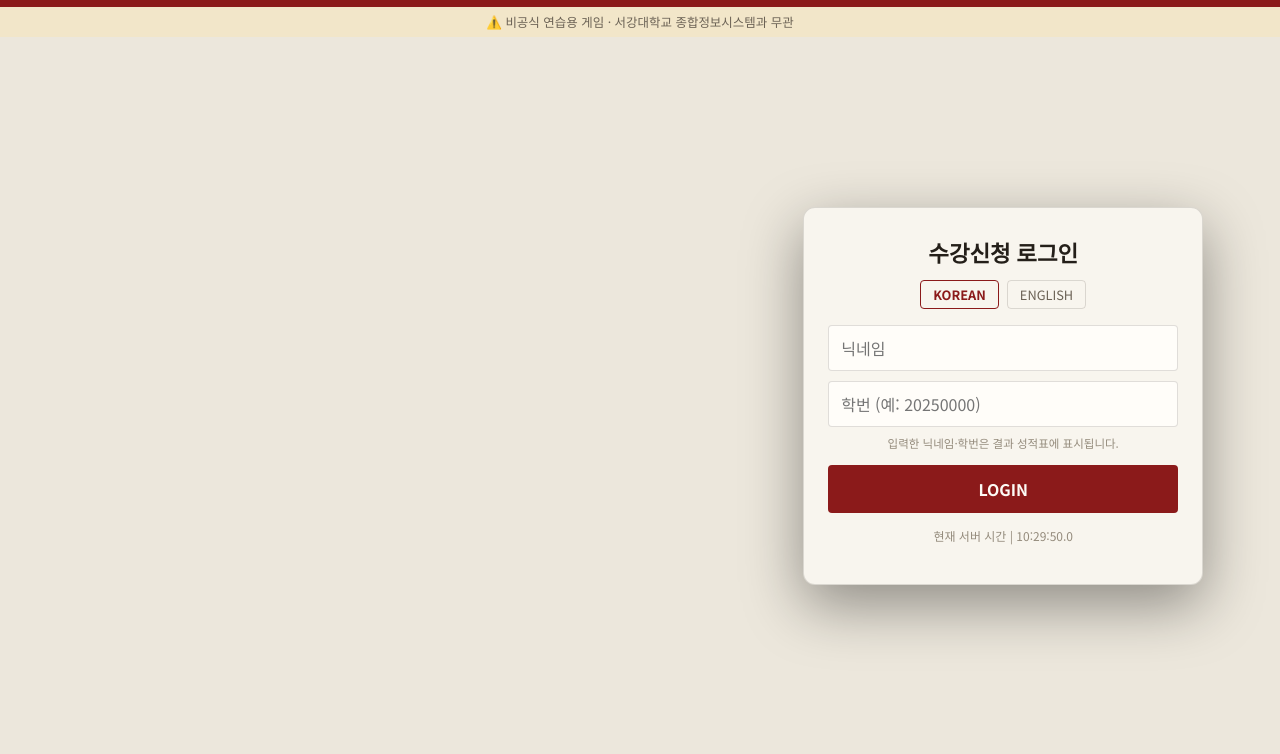
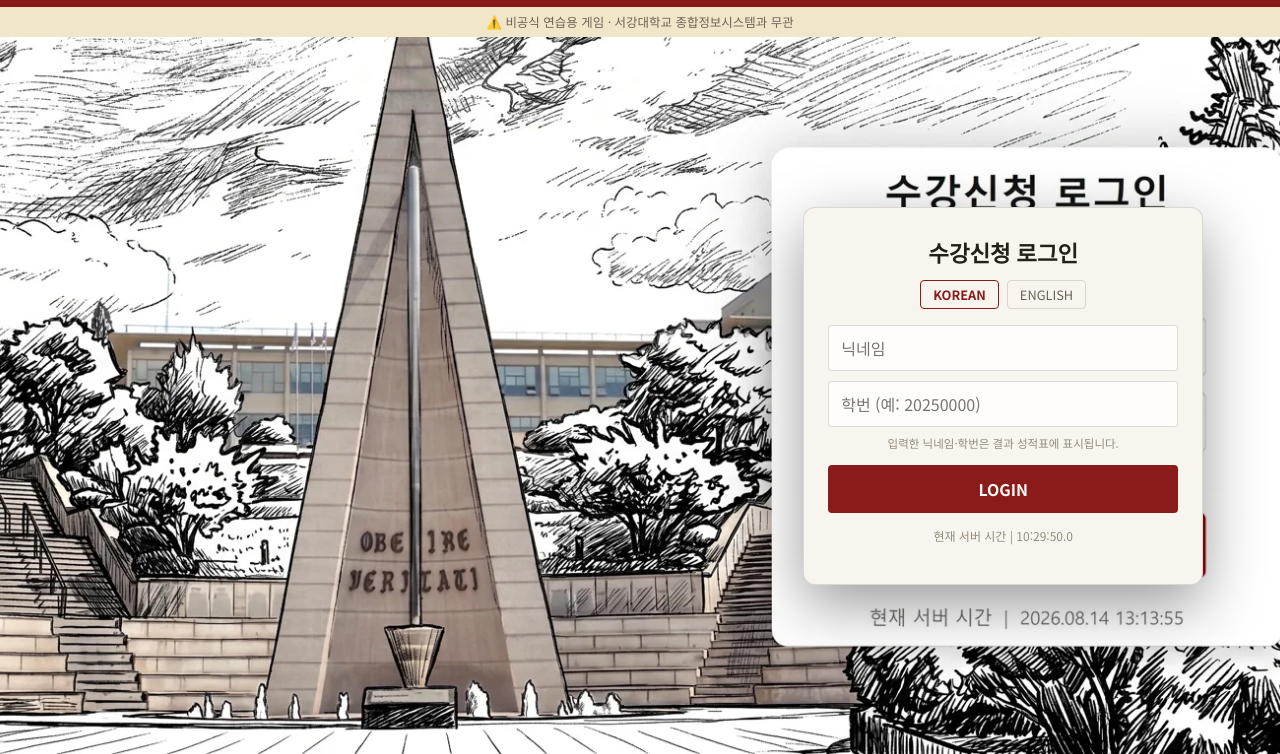
Before and after one commit to tj-jiub/sogang-course-registration-game, a website with bundled scripts: page index.html in a window 1280 px wide. Shown: the part 46-800 px from the top of the page. Built offline with nearby package versions, Linux system fonts and the light colour scheme; files whose address does not match are found by name.

Commit message:
perf: compress login background to WebP (7.7MB -> 349KB)
Resized 3360x1274 -> 1920px wide and re-encoded PNG -> WebP q82 via
ffmpeg. Original PNG kept on disk as a backup but gitignored — only
the compressed WebP is tracked, matters once this ships publicly for
개강 시즌 traffic.

```diff
--- a/style.css
+++ b/style.css
@@ -270,7 +270,9 @@
 
 /* Login — 사용자가 준비한 일러스트 배경 위에 로그인 카드가 오른쪽에
    떠 있는 레퍼런스 레이아웃. 이미지 파일은
-   sogang-course-registration-game/assets/login-bg.png.
+   sogang-course-registration-game/assets/login-bg.webp
+   (원본 PNG 7.7MB를 1920px 폭 + WebP q82로 재압축, 약 350KB — 원본
+   login-bg.png는 assets/에 백업으로 남겨두고 git에는 커밋하지 않는다).
    .screen.active의 flex-direction:column/justify-content:center를 이
    화면에서만 row/flex-end로 덮어써서 카드를 오른쪽에 띄운다 — display는
    여기서 절대 건드리지 않는다(다른 풀블리드 화면들과 같은 이유). */
@@ -279,7 +281,7 @@
   justify-content: flex-end;
   align-items: center;
   padding: 5vh 6vw;
-  background-image: url("assets/login-bg.png");
+  background-image: url("assets/login-bg.webp");
   background-size: cover;
   background-position: center;
   background-color: var(--paper);
```
Also changed, not shown: assets/login-bg.webp (added), 1 other file.
